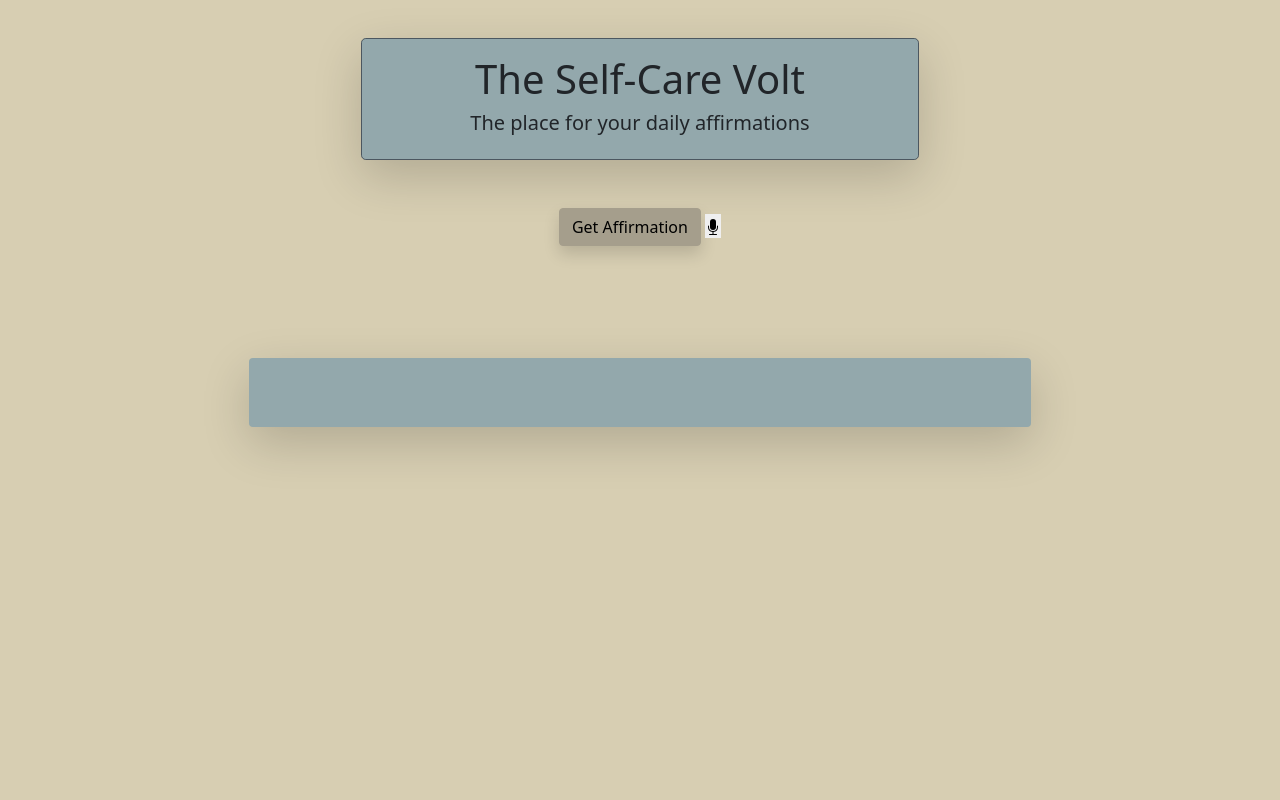
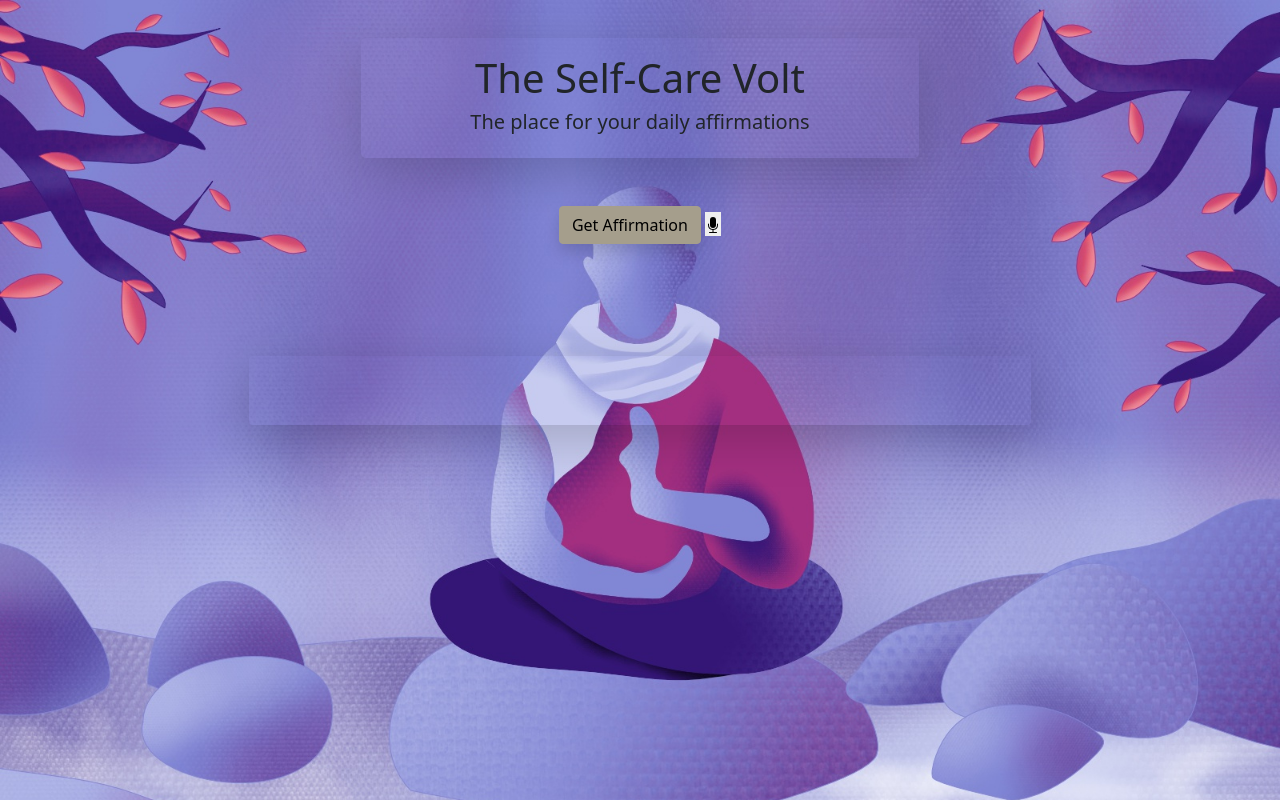
Before and after one commit to annecie/Daily-Affirmation, a plain HTML site: page index.html in a window 1280 px wide. Drawn offline with nearby package versions, Linux system fonts and the light colour scheme.

Commit message:
background style added

```diff
--- a/style.css
+++ b/style.css
@@ -6,22 +6,23 @@
 
 body {
     background-color: #d7ceb2;
-  /* background-image:url(background\ image.jpg);
+  background-image:url(new-background.jpg);
     background-size: cover;
-    background-attachment:fixed; */
+    background-attachment:fixed;
    text-align: center;
 }
 
 .container-sm {
-  background-color: #93a8ac !important;
-  border: solid #4c5760 1px;
+  background-color: transparent!important;
+  /* border: solid #4c5760 1px; */
   width: 50%;
 }
 
 .container-md {
-background-color: #93a8ac;
+/* background-color: lightpink; */
   margin-top: 10%;
   width: 70%;
+  /* opacity: 0.4; */
 }
 
 .container-lg {
```
Also changed, not shown: new-background.jpg (added).
